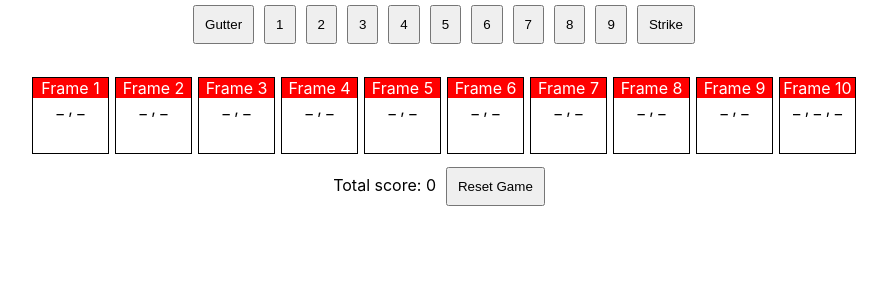
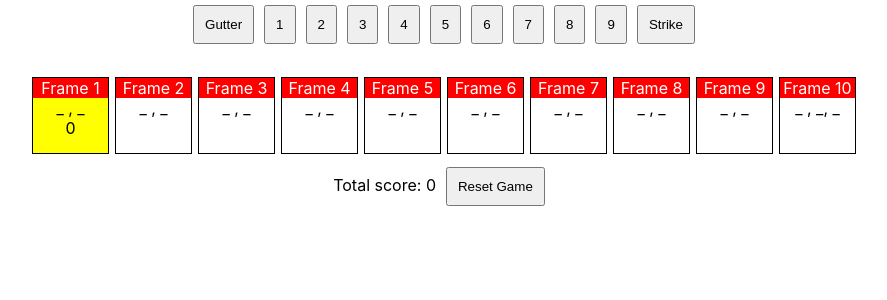
Before and after one commit to holdtb/Bowling, a React (Create React App) app: page / in a window 1280 px wide. Shown: the top 300 px of the page, without its empty margins (196-1083 px from the left). Built offline with nearby package versions, Linux system fonts and the light colour scheme.

Commit message:
Major improvements to how rolls are calculated

```diff
--- a/src/App.tsx
+++ b/src/App.tsx
@@ -31,17 +31,22 @@ class App extends Component<{}, AppState> {
 
   handleRoll(roll: TRoll) {
     let game = this.state.game;
-    const totalScore = game.roll(roll);
+    game.roll(roll);
     this.setState({
       game,
-      totalScore
+      totalScore: game.totalScore
     });
   }
 
   render() {
     return (
       <div style={{ alignContent: 'center', textAlign: 'center', justifyContent: 'center' }}>
-        <RollInputContainer onRoll={this.handleRoll} />
+        <RollInputContainer
+          frameNumber={this.state.game.frameNumber}
+          currentRoll={this.state.game.rollCount}
+          pinsRemaining={this.state.game.pinsRemaining}
+          onRoll={this.handleRoll}
+        />
         <FrameDisplayContainer game={this.state.game} />
         Total score: {this.state.totalScore}
         <button style={{ padding: 10, margin: 10 }} onClick={this.resetGame}>
--- a/src/components/FrameDisplay.tsx
+++ b/src/components/FrameDisplay.tsx
@@ -6,30 +6,29 @@ import Frame from '../models/Frame';
 const frameContainerStyle = { height: 75, width: 75, border: '1px solid black', margin: 3 };
 const frameHeaderStyle = { backgroundColor: 'red', color: 'white' };
 
-type StandardFrameDisplayProps = {
+type FrameDisplayProps = {
+  gameFrameNumber: number;
+  rolls: String;
   frame: Frame;
+  index: number;
 };
-export class StandardFrameDisplay extends Component<StandardFrameDisplayProps, {}> {
+export class FrameDisplay extends Component<FrameDisplayProps, {}> {
   render() {
+    const displayRunningScore = this.props.gameFrameNumber >= this.props.index + 1;
+    const isActive =
+      this.props.gameFrameNumber == this.props.index + 1 ||
+      (this.props.gameFrameNumber == 10 && this.props.index == 10);
+    const header = <div style={frameHeaderStyle}>Frame {this.props.frame.number}</div>;
+    const framePts = displayRunningScore ? <div>{this.props.frame.framePts}</div> : '';
     return (
-      <div style={frameContainerStyle}>
-        <div style={frameHeaderStyle}>Frame {this.props.frame.number}</div>
-        {this.props.frame.rollOne || '_'} , {this.props.frame.rollTwo || '_'}
-      </div>
-    );
-  }
-}
-
-type TenthFrameDisplayProps = {
-  frame: TenthFrame;
-};
-export class TenthFrameDisplay extends Component<TenthFrameDisplayProps, {}> {
-  render() {
-    const frame = this.props.frame;
-    return (
-      <div style={frameContainerStyle}>
-        <div style={frameHeaderStyle}>Frame 10</div>
-        {frame.rollOne || '_'} , {frame.rollTwo || '_'} , {frame.rollThree || '_'}
+      <div
+        style={{
+          ...frameContainerStyle,
+          backgroundColor: isActive ? 'yellow' : 'white'
+        }}>
+        {header}
+        {this.props.rolls}
+        {framePts}
       </div>
     );
   }
@@ -43,17 +42,39 @@ export class FrameDisplayContainer extends Component<FrameDisplayContainerProps,
     super(props);
   }
 
+  getStandardFrames() {
+    const standardFrames = this.props.game.frames.slice(0, this.props.game.frames.length - 1);
+    return standardFrames.map((frame, index) => {
+      return (
+        <FrameDisplay
+          key={index}
+          gameFrameNumber={this.props.game.frameNumber}
+          index={index}
+          frame={frame}
+          rolls={`${frame.rollOne || '_'} , ${frame.rollTwo || '_'}`}
+        />
+      );
+    });
+  }
+
+  getTenthFrame() {
+    const tenthFrame = this.props.game.frames[this.props.game.frames.length - 1] as TenthFrame;
+    return (
+      <FrameDisplay
+        index={10}
+        frame={tenthFrame}
+        gameFrameNumber={this.props.game.frameNumber}
+        rolls={`${tenthFrame.rollOne || '_'} , ${tenthFrame.rollTwo ||
+          '_'}, ${tenthFrame.rollThree || '_'}`}
+      />
+    );
+  }
+
   render() {
-    const standardFrames = this.props.game.frames.slice(0, this.props.game.frames.length - 1);
-    const stdFrameDisplays = standardFrames.map((frame, index) => {
-      return <StandardFrameDisplay key={index} frame={frame} />;
-    });
     return (
       <div style={{ display: 'flex', flexDirection: 'row', justifyContent: 'center' }}>
-        {stdFrameDisplays}
-        <TenthFrameDisplay
-          frame={this.props.game.frames[this.props.game.frames.length - 1] as TenthFrame}
-        />
+        {this.getStandardFrames()}
+        {this.getTenthFrame()}
       </div>
     );
   }
--- a/src/components/RollInput.tsx
+++ b/src/components/RollInput.tsx
@@ -2,8 +2,10 @@ import React, { Component } from 'react';
 
 export type RollInputProps = {
   onClickHandler: Function;
-  rollNumber: number;
-  altDisplay?: string;
+  pins: number;
+  enabled: boolean;
+  rollCount: number;
+  frameNumber: number;
 };
 export class RollInput extends Component<RollInputProps, {}> {
   constructor(props: RollInputProps) {
@@ -12,12 +14,18 @@ export class RollInput extends Component<RollInputProps, {}> {
   }
 
   handleOnClick() {
-    this.props.onClickHandler(this.props.rollNumber);
+    this.props.onClickHandler(this.props.pins);
   }
   render() {
+    let altDisplay = '';
+    if (this.props.pins == 0) altDisplay = 'Gutter';
+    if (this.props.pins == 10 && this.props.rollCount == 0) altDisplay = 'Strike';
     return (
-      <button style={{ padding: 10, margin: 5 }} onClick={this.handleOnClick}>
-        {this.props.altDisplay || this.props.rollNumber}
+      <button
+        disabled={!this.props.enabled}
+        style={{ padding: 10, margin: 5 }}
+        onClick={this.handleOnClick}>
+        {altDisplay || this.props.pins}
       </button>
     );
   }
@@ -25,6 +33,9 @@ export class RollInput extends Component<RollInputProps, {}> {
 
 type RollInputContainerProps = {
   onRoll: Function;
+  pinsRemaining: number;
+  currentRoll: number;
+  frameNumber: number;
 };
 export class RollInputContainer extends Component<RollInputContainerProps, {}> {
   constructor(props: RollInputContainerProps) {
@@ -32,20 +43,24 @@ export class RollInputContainer extends Component<RollInputContainerProps, {}> {
   }
 
   render() {
-    return (
-      <div style={{ marginBottom: 25 }}>
-        <RollInput rollNumber={0} altDisplay="Gutter" onClickHandler={this.props.onRoll} />
-        <RollInput rollNumber={1} onClickHandler={this.props.onRoll} />
-        <RollInput rollNumber={2} onClickHandler={this.props.onRoll} />
-        <RollInput rollNumber={3} onClickHandler={this.props.onRoll} />
-        <RollInput rollNumber={4} onClickHandler={this.props.onRoll} />
-        <RollInput rollNumber={5} onClickHandler={this.props.onRoll} />
-        <RollInput rollNumber={6} onClickHandler={this.props.onRoll} />
-        <RollInput rollNumber={7} onClickHandler={this.props.onRoll} />
-        <RollInput rollNumber={8} onClickHandler={this.props.onRoll} />
-        <RollInput rollNumber={9} onClickHandler={this.props.onRoll} />
-        <RollInput rollNumber={10} altDisplay="Strike" onClickHandler={this.props.onRoll} />
-      </div>
-    );
+    const isEnabled = (pinNumber: number) => this.props.pinsRemaining >= pinNumber;
+    const rollInputs = range(0, 10).map((_, num) => {
+      return (
+        <RollInput
+          key={num}
+          frameNumber={this.props.frameNumber}
+          rollCount={this.props.currentRoll}
+          enabled={isEnabled(num)}
+          pins={num}
+          onClickHandler={this.props.onRoll}
+        />
+      );
+    });
+
+    return <div style={{ marginBottom: 25 }}>{rollInputs}</div>;
   }
 }
+
+function range(start: number, end: number) {
+  return [...Array(1 + end - start).keys()].map(v => start + v);
+}
--- a/src/logic/Game.ts
+++ b/src/logic/Game.ts
@@ -11,50 +11,97 @@ export default class Game {
       this._frames.push(new Frame(this, i + 1));
     }
     this._frames.push(new TenthFrame(this));
+    this._frameNumber = 1;
+    this._pinsRemaining = 10;
+    this._rollCount = 0;
+    this._tenthFrameMark = false;
   }
 
   private _rolls: Array<TRoll>;
   private _frames: Array<Frame>;
+  private _frameNumber: number;
+  private _pinsRemaining: number;
+  private _rollCount: number;
+  private _tenthFrameMark: boolean;
+  get pinsRemaining() {
+    return this._pinsRemaining;
+  }
 
   get frames() {
     return this._frames;
   }
 
-  public roll(...rolls: TRoll[]): number {
-    this._rolls.push(...rolls);
-    return this.totalScore;
+  get frameNumber() {
+    return this._frameNumber;
+  }
+
+  get rollCount() {
+    return this._rollCount;
   }
 
   get totalScore() {
-    return this._calculateTotalScore();
+    return this.frames.reduce((accum, frame) => accum + frame.score, 0);
   }
 
-  private _calculateTotalScore() {
-    const rolls = this._rolls.slice(0); // clone rolls[]
-    let frame = 0;
+  private get isFirstRoll() {
+    return this.rollCount == 0;
+  }
 
-    while (rolls.length > 0) {
-      let currFrame = this._frames[frame];
-      if (frame < 9) {
-        currFrame.rollOne = rolls.shift();
-        if (currFrame.rollOne == 10) {
-          // we striked, move on to next frame
-          frame++;
-          continue;
-        }
-        currFrame.rollTwo = rolls.shift();
-        frame++;
-        if (currFrame.rollOne + currFrame.rollTwo > 10) throw new Error('Invalid move.');
+  private get currentFrame() {
+    return this.frames[this._frameNumber - 1];
+  }
+
+  public roll(...rolls: TRoll[]) {
+    this._rolls.push(...rolls);
+
+    for (let i = 0; i < rolls.length; i++) {
+      let roll = rolls[i];
+      if (roll > this.pinsRemaining) throw new Error('Invalid move.');
+
+      if (this._frameNumber != 10) this.handleStandardFrameRoll(roll);
+      else this.handleTenthFrameRoll(roll);
+    }
+  }
+
+  private handleStandardFrameRoll(roll: TRoll) {
+    if (this.isFirstRoll) {
+      this.currentFrame.rollOne = roll;
+      if (roll == 10) {
+        // Strike
+        this.nextFrame();
       } else {
-        // Handle frame 10
-        const tenthFrame = currFrame as TenthFrame;
-        tenthFrame.rollOne = rolls.shift();
-        tenthFrame.rollTwo = rolls.shift();
-        tenthFrame.rollThree = rolls.shift();
+        this._pinsRemaining -= roll;
+        this._rollCount++;
       }
+    } else {
+      // second roll
+      this.currentFrame.rollTwo = roll;
+      this.nextFrame();
+    }
+  }
+
+  private handleTenthFrameRoll(roll: TRoll) {
+    const tenthFrame = this.currentFrame as TenthFrame;
+    if (this.rollCount == 0) {
+      tenthFrame.rollOne = roll;
+    } else if (this.rollCount == 1) {
+      tenthFrame.rollTwo = roll;
+    } else if (this._tenthFrameMark) {
+      tenthFrame.rollThree = roll;
     }
 
-    let frameScores = this._frames.map(frame => frame.score);
-    return frameScores.reduce((accum, score) => accum + score, 0);
+    this._pinsRemaining -= roll;
+    this._rollCount++;
+
+    if (this._pinsRemaining == 0) {
+      this._tenthFrameMark = true;
+      this._pinsRemaining = 10;
+    }
+  }
+
+  private nextFrame() {
+    this._frameNumber++;
+    this._pinsRemaining = 10;
+    this._rollCount = 0;
   }
 }
--- a/tsconfig.json
+++ b/tsconfig.json
@@ -13,7 +13,8 @@
     "resolveJsonModule": true,
     "isolatedModules": true,
     "noEmit": true,
-    "jsx": "preserve"
+    "jsx": "preserve",
+    "downlevelIteration": true
   },
   "include": ["src"]
 }
```
Also changed, not shown: src/components/ResetButton.tsx (added, +8 -0 lines), 1 other file (tests, documents, lock files or other folders).
